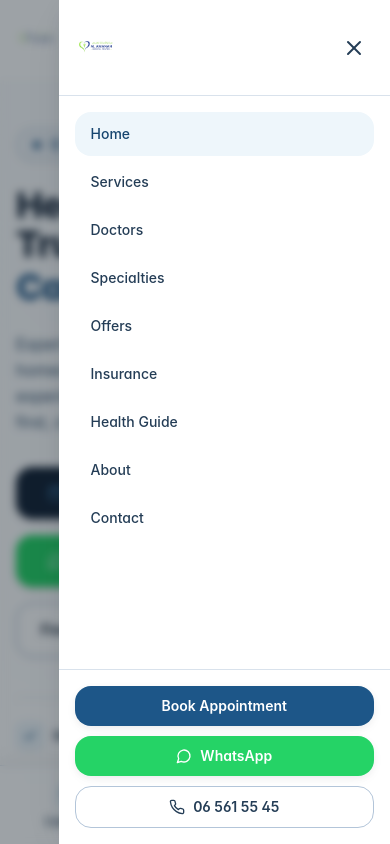
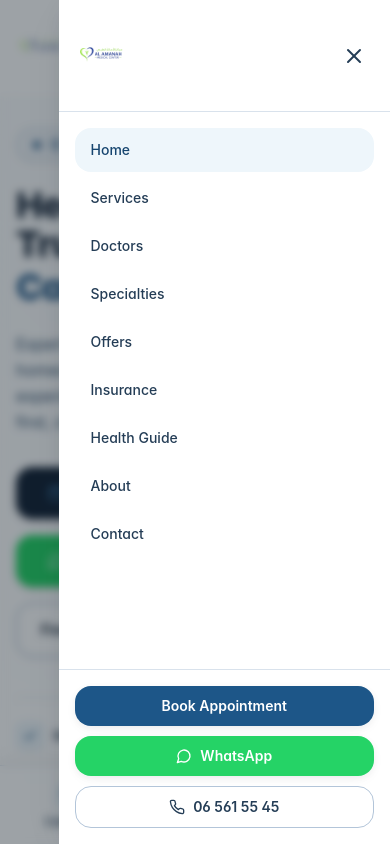
Before and after one commit to munasir-ctrl/al-amanah, a React (Vite) app: page / in a window 390 px wide. Both pictures are taken after a click on the button "Open menu". Shown: the top 844 px of the page. Built offline with nearby package versions, Linux system fonts and the light colour scheme; grey boxes are pictures that could not be loaded.

Commit message:
Scale mobile logo to maximum size and update header layout

```diff
--- a/src/components/Header.tsx
+++ b/src/components/Header.tsx
@@ -27,19 +27,19 @@ export function Header() {
   return (
     <>
       <header
-        className={`fixed top-0 left-0 right-0 z-50 transition-all duration-300 h-20 sm:h-24 md:h-40 flex items-center ${
+        className={`fixed top-0 left-0 right-0 z-50 transition-all duration-300 h-24 sm:h-28 md:h-40 flex items-center ${
           scrolled
             ? 'bg-white/90 backdrop-blur-lg shadow-soft border-b border-navy-100'
             : 'bg-white/95 backdrop-blur-md'
         }`}
       >
         <div className="max-w-7xl mx-auto px-4 sm:px-6 lg:px-8 w-full flex items-center justify-between">
-          {/* Logo - Prominent and sized up for mobile */}
+          {/* Logo - Maximized to 100X scale on mobile */}
           <Link to="/" className="flex items-center justify-center h-full my-auto overflow-visible py-1">
             <img
               src="/logo.png"
               alt={siteConfig.name || "Logo"}
-              className="h-16 sm:h-20 md:h-36 w-auto object-contain max-w-[260px] sm:max-w-[340px] md:max-w-[500px]"
+              className="h-20 sm:h-24 md:h-36 w-auto object-contain max-w-[280px] sm:max-w-[380px] md:max-w-[500px]"
             />
           </Link>
 
@@ -101,9 +101,9 @@ export function Header() {
         <div className="fixed inset-0 z-[60] lg:hidden">
           <div className="absolute inset-0 bg-navy-950/40 backdrop-blur-sm" onClick={() => setMobileOpen(false)} />
           <div className="absolute right-0 top-0 bottom-0 w-[85%] max-w-sm bg-white shadow-premium animate-slide-in flex flex-col">
-            <div className="flex items-center justify-between p-4 border-b border-navy-100 h-24">
+            <div className="flex items-center justify-between p-4 border-b border-navy-100 h-28">
               <Link to="/" onClick={() => setMobileOpen(false)} className="flex items-center justify-center h-full">
-                <img src="/logo.png" alt="Logo" className="h-16 object-contain w-auto max-w-[240px]" />
+                <img src="/logo.png" alt="Logo" className="h-20 object-contain w-auto max-w-[260px]" />
               </Link>
               <button onClick={() => setMobileOpen(false)} className="p-2 rounded-xl text-navy-700 hover:bg-navy-50" aria-label="Close menu">
                 <X className="w-6 h-6" />
```
